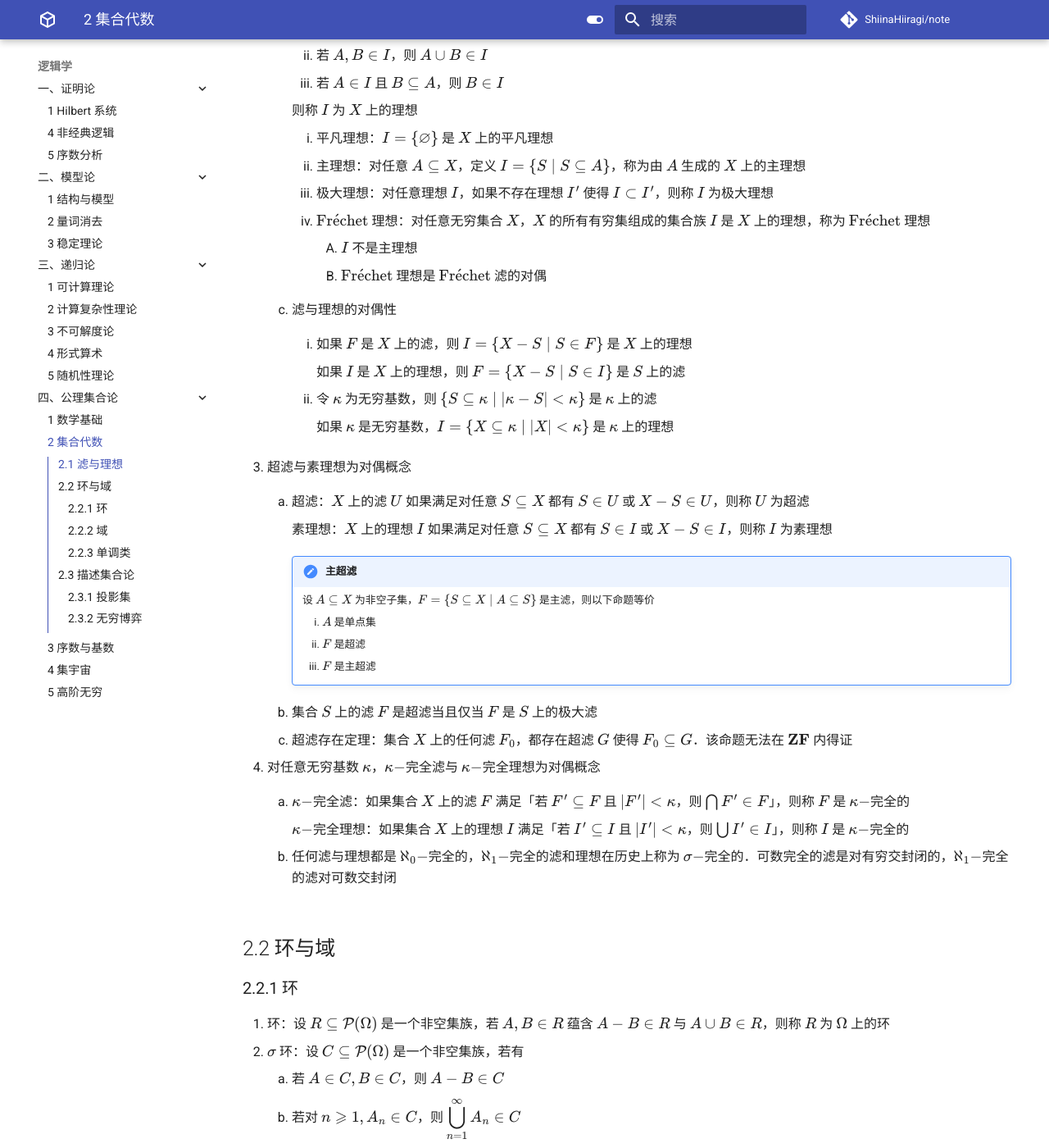
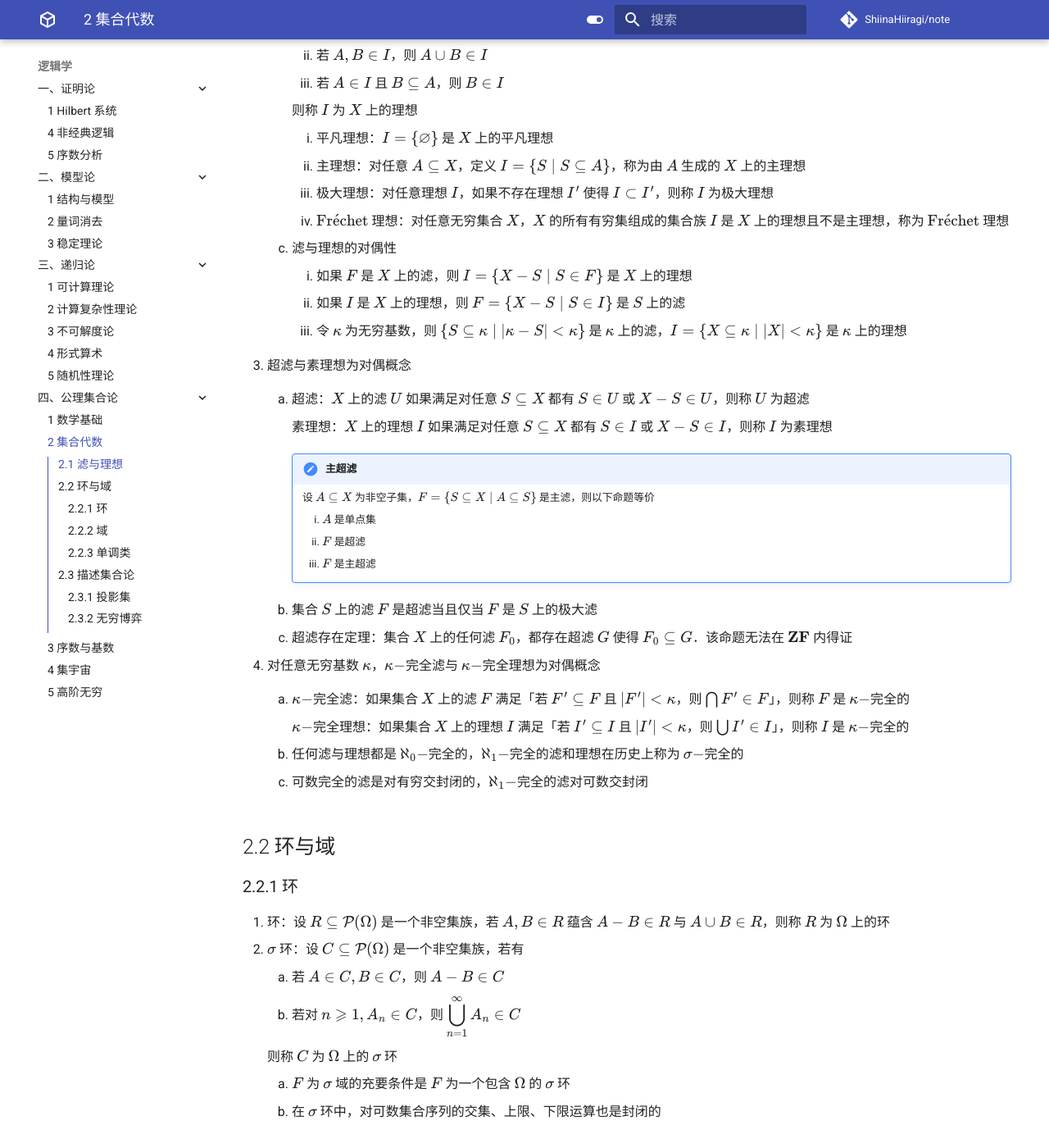
Before and after one commit to ShiinaHiiragi/note, an MkDocs documentation site: the page built from docs/logic/set/alg.md, in a window 1280 px wide and 1400 px high, scrolled down 971 px. Shown: the whole window at 82% size. Built offline with MkDocs 1.6.1 and Material for MkDocs 9.7.7, drawn with Linux system fonts in a browser that asks for light colours; comment, search, counter and statistics services are not loaded.

Commit message:
fix typo

```diff
--- a/docs/logic/set/alg.md
+++ b/docs/logic/set/alg.md
@@ -33,18 +33,12 @@
         1. 平凡理想：$I = \{\varnothing\}$ 是 $X$ 上的平凡理想
         2. 主理想：对任意 $A \subseteq X$，定义 $I=\{S \mid S \subseteq A\}$，称为由 $A$ 生成的 $X$ 上的主理想
         3. 极大理想：对任意理想 $I$，如果不存在理想 $I^{\prime}$ 使得 $I \subset I^{\prime}$，则称 $I$ 为极大理想
-        4. $\text{Fr}\acute{\mathrm e}\text{chet}$ 理想：对任意无穷集合 $X$，$X$ 的所有有穷集组成的集合族 $I$ 是 $X$ 上的理想，称为 $\text{Fr}\acute{\mathrm e}\text{chet}$ 理想
-            1. $I$ 不是主理想
-            2. $\text{Fr}\acute{\mathrm e}\text{chet}$ 理想是 $\text{Fr}\acute{\mathrm e}\text{chet}$ 滤的对偶
+        4. $\text{Fr}\acute{\mathrm e}\text{chet}$ 理想：对任意无穷集合 $X$，$X$ 的所有有穷集组成的集合族 $I$ 是 $X$ 上的理想且不是主理想，称为 $\text{Fr}\acute{\mathrm e}\text{chet}$ 理想
 
     3. 滤与理想的对偶性
         1. 如果 $F$ 是 $X$ 上的滤，则 $I=\{X-S \mid S \in F\}$ 是 $X$ 上的理想
-
-            如果 $I$ 是 $X$ 上的理想，则 $F=\{X-S \mid S \in I\}$ 是 $S$ 上的滤
-
-        2. 令 $\kappa$ 为无穷基数，则 $\{S \subseteq \kappa\mid |\kappa-S|<\kappa\}$ 是 $\kappa$ 上的滤
-
-            如果 $\kappa$ 是无穷基数，$I=\{X \subseteq \kappa\mid |X| <\kappa\}$ 是 $\kappa$ 上的理想
+        2. 如果 $I$ 是 $X$ 上的理想，则 $F=\{X-S \mid S \in I\}$ 是 $S$ 上的滤
+        3. 令 $\kappa$ 为无穷基数，则 $\{S \subseteq \kappa\mid |\kappa-S|<\kappa\}$ 是 $\kappa$ 上的滤，$I=\{X \subseteq \kappa\mid |X| <\kappa\}$ 是 $\kappa$ 上的理想
 
 3. 超滤与素理想为对偶概念
     1. 超滤：$X$ 上的滤 $U$ 如果满足对任意 $S \subseteq X$ 都有 $S \in U$ 或 $X-S \in U$，则称 $U$ 为超滤
```
Also changed, not shown: other parts of docs/logic/set/alg.md (+2 -1 lines), docs/logic/set/card.md (+1 -2 lines).
